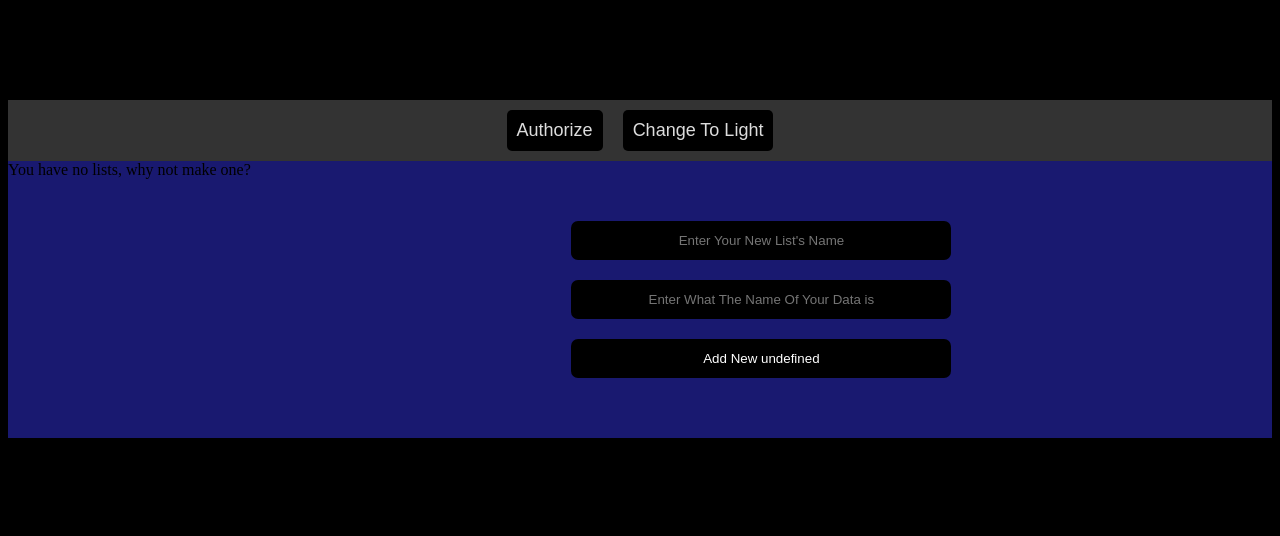
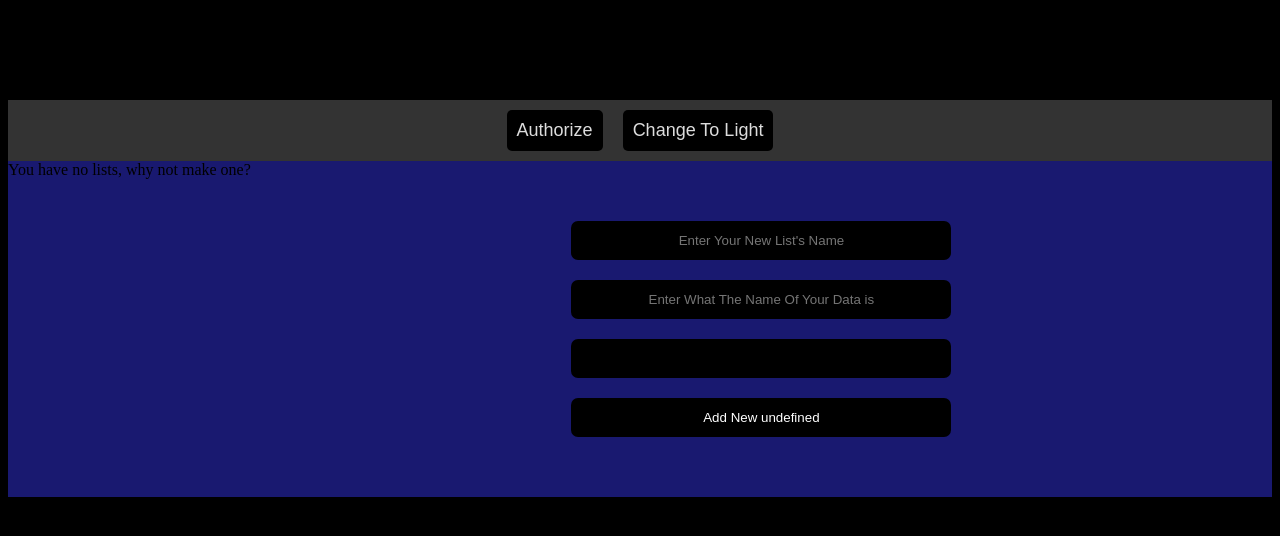
Before and after one commit to GabrielQSherman/React_JS, a React (Create React App) app in the folder ListApp-with-hooks/: page / in a window 1280 px wide. Shown: the top 536 px of the page. Built offline with nearby package versions, Linux system fonts and the light colour scheme; the HTML template or start-up script is replaced by a standard one.

Commit message:
add an input for making a new form to select if it will be ordered

```diff
--- a/ListApp-with-hooks/src/data/formInputs.js
+++ b/ListApp-with-hooks/src/data/formInputs.js
@@ -4,7 +4,8 @@ module.exports = {
     {name: 'ticker', ph: 'Enter The Crypto\'s ticker code' }
   ],
   newListInputs: [
-    { name: 'title', ph: 'Enter Your New List\'s Name' },
-    { name: 'dataName', ph: 'Enter What The Name Of Your Data is'}
+    { name: 'title', ph: 'Enter Your New List\'s Name', label: 'List Name' },
+    { name: 'dataName', ph: 'Enter What The Name Of Your Data is', label: 'What Kind Of Data In Your List?'},
+    { name: 'isOrdered', label: 'Is The List Ordered?', type: 'checkbox'}
   ]
 }
```
